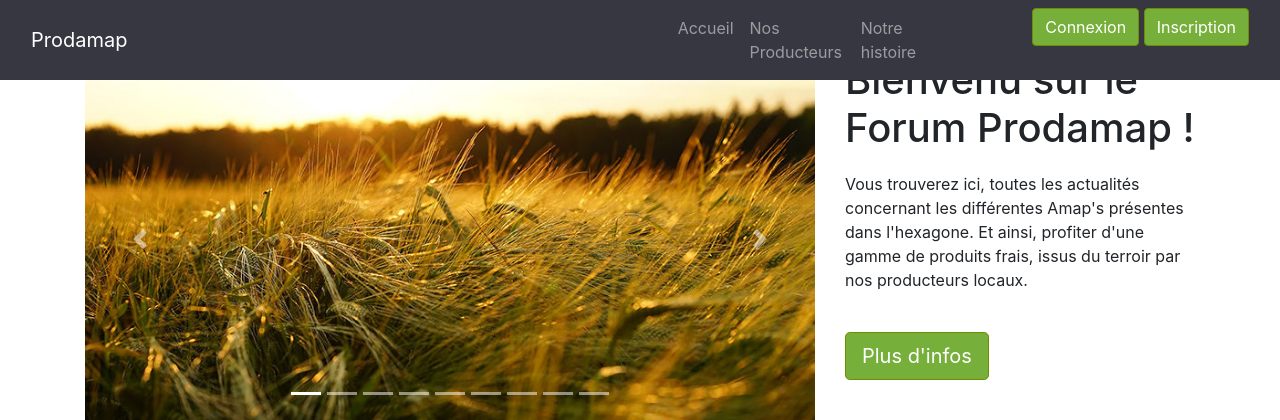
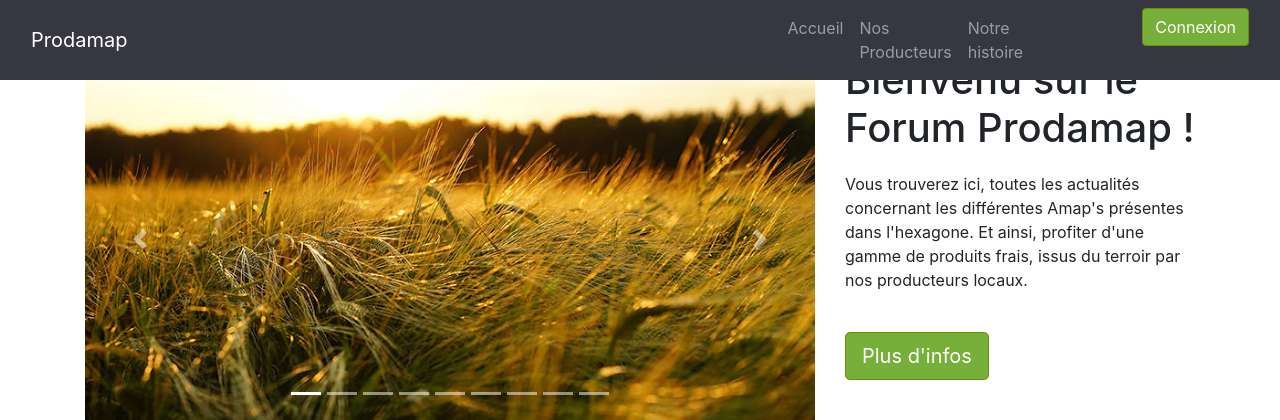
Before and after one commit to Artegar/ProdAmapV2, a Symfony app: template templates/accueil/accueil.html.twig in a window 1280 px wide. Shown: the top 420 px of the page. Run offline with Twig, Linux system fonts and the light colour scheme; the template is opened without the code that fills it, so the values that code supplies are empty; some libraries are stand-ins or nearby versions.

Commit message:
poule cotcotcot

```diff
--- a/templates/base.html.twig
+++ b/templates/base.html.twig
@@ -84,13 +84,15 @@
 							</div>
 						</div>
 						{% if app.user %}
+						{% if is_granted('ROLE_ADMIN') %}
+						<a role="btn" class="btn btn-primary  btn-md" href="/utilisateur/new">
+								Creation de compte
+							</a>
+							{% endif %}
 						{% else %}
 						<div class="col-lg-6" style="text-align: right;">
 							<a role="btn" class="btn btn-primary  btn-md" href="/security/formConnection">
 								Connexion
-							</a>
-							<a role="btn" class="btn btn-primary  btn-md" href="/utilisateur/new">
-								Inscription
 							</a>
 						</div>
 						{% endif %}
```
